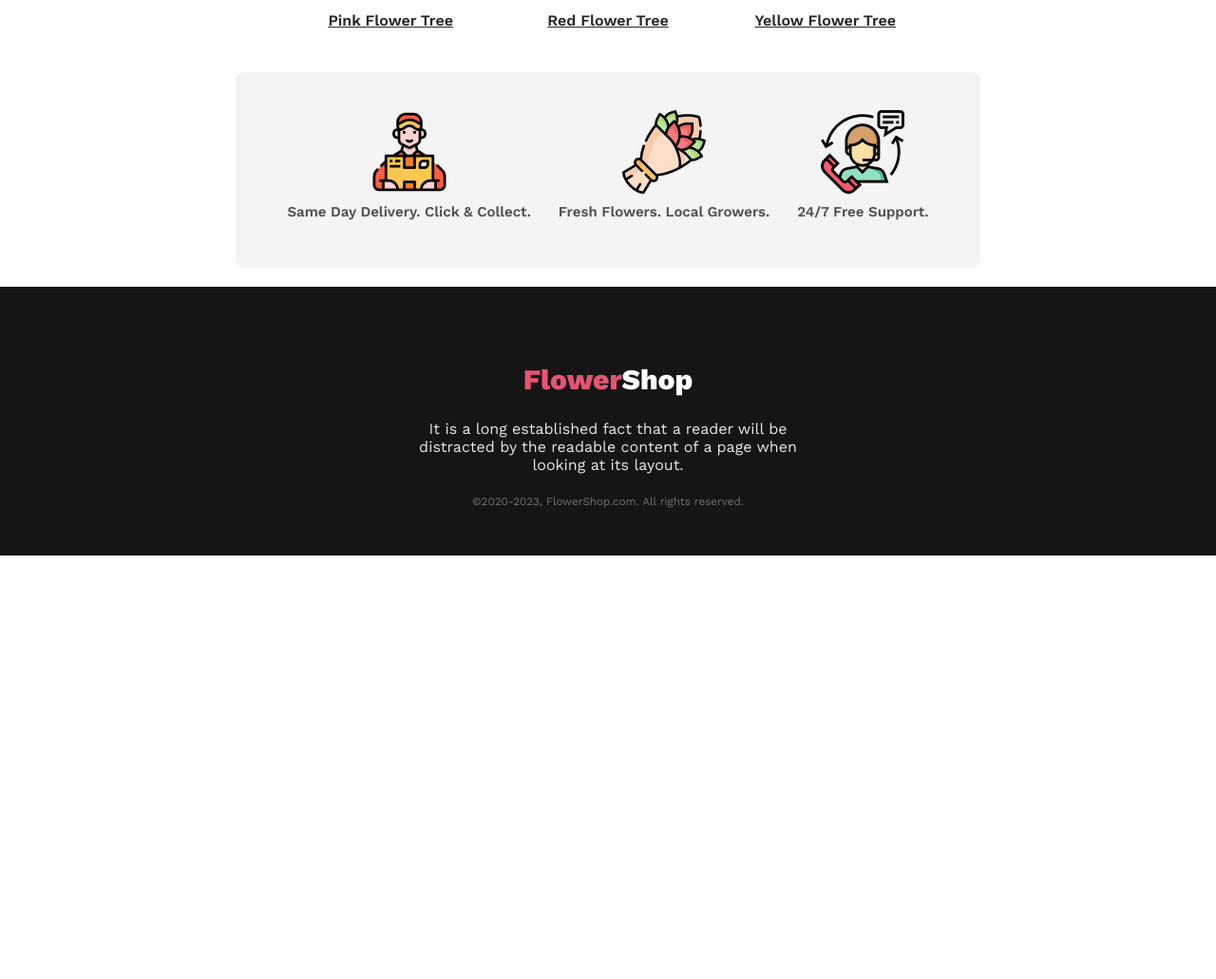
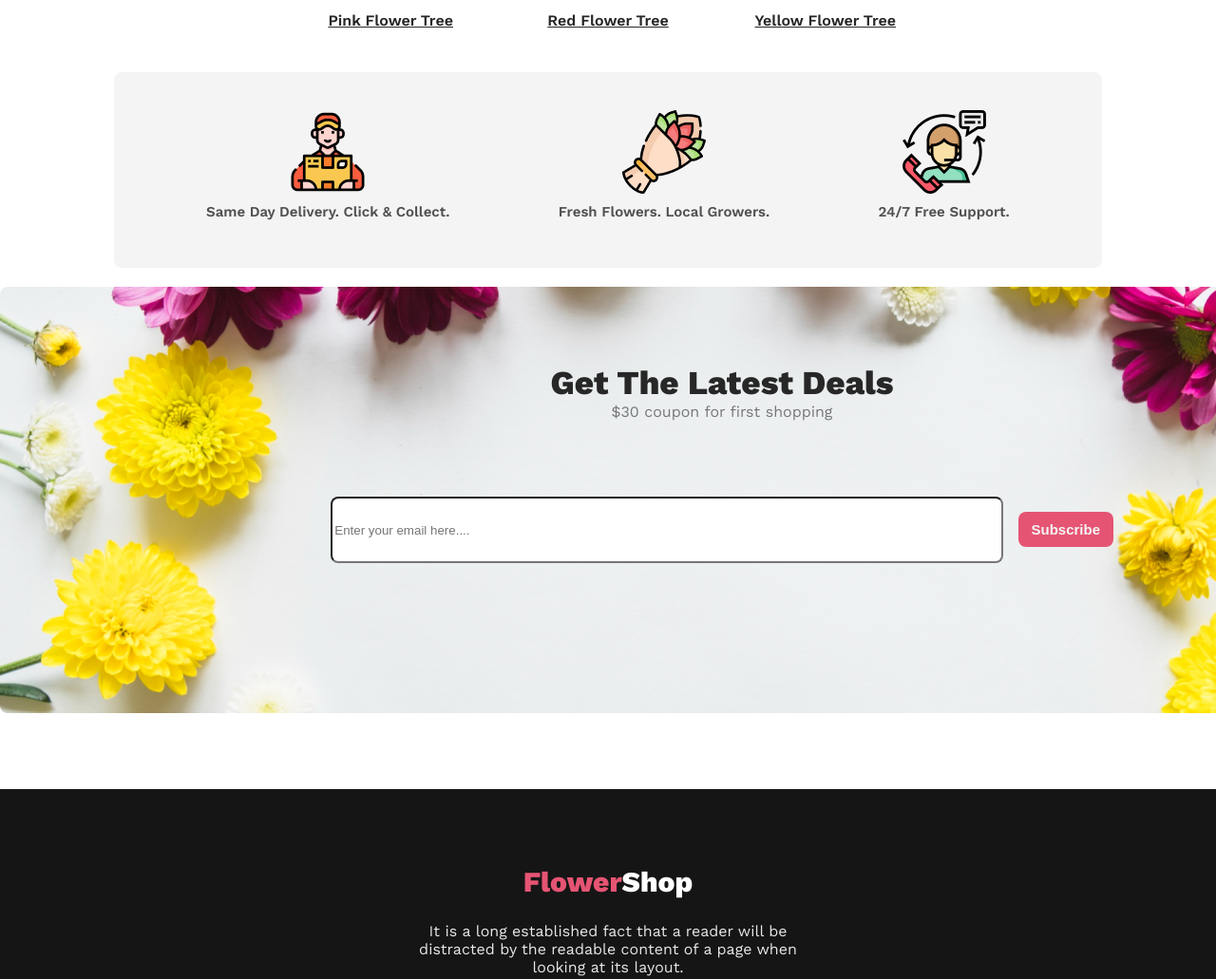
Before and after one commit to AAkilRaiyanPrantho/programming-hero-assignment-1, a plain HTML site: page index.html in a window 1280 px wide. Shown: the part 1519-2550 px from the top of the page at 95% size. Before the commit the page ends 2104 px from the top, so only its background shows below. Drawn offline with nearby package versions, Linux system fonts and the light colour scheme.

Commit message:
Latest Deal section updated

```diff
--- a/index.html
+++ b/index.html
@@ -79,6 +79,22 @@
         </div>
       </div>
 
+      <div class="deals">
+        <div class="featured-flowers-texts">
+            <p class="featured-flowers-header">Get The Latest Deals</p>
+            <p class="featured-flowers-para">
+                $30 coupon for first shopping
+            </p>
+          </div>
+          <div class="subscribe">
+            <form class="subscribe-form">
+                <input class="s-mail" type="email" name="" placeholder="Enter your email here...." id="mail">
+                <button class="primary-btn subscribe-btn">Subscribe</button>
+            </form>
+
+          </div>
+      </div>
+
     </main>
     <footer class="footer">
       <div class="footer-div">
--- a/styles/styles.css
+++ b/styles/styles.css
@@ -39,6 +39,8 @@ body {
   align-items: center;
   color: whitesmoke;
   font-size: 15px;
+  font-weight: 600;
+  width: 100px;
 }
 
 .header-photo {
@@ -140,7 +142,7 @@ body {
 .delivery {
   margin: auto;
   margin-bottom: 20px;
-  width: 55%;
+  width: 75%;
   padding: 40px;
   border-radius: 8px;
   background: rgba(39, 39, 39, 0.05);
@@ -164,6 +166,37 @@ figcaption {
   align-items: center;
 }
 /* Delivery Option Section Ends */
+
+/* Latest Deal section starts */
+
+.deals {
+  background-image: url('../Flower_Asset/Rectangle\ 9.png');
+  background-repeat: no-repeat;
+  width: 1440px;
+  height: 449px;
+  border-radius: 8px;
+  margin: auto;
+  padding: 40px;
+}
+.s-mail {
+  width: 700px;
+  height: 64px;
+  margin-right: 10px;
+  border-radius: 8px;
+  background: #fff;
+}
+.subscribe {
+  display: flex;
+  align-items: center;
+  margin: auto;
+  padding: 40px;
+}
+.subscribe-form {
+  margin-left: auto;
+  margin-right: auto;
+}
+
+/* Latest Deal section ends */
 
 /* Footer Part Decoration Starts */
 .footer {
```
